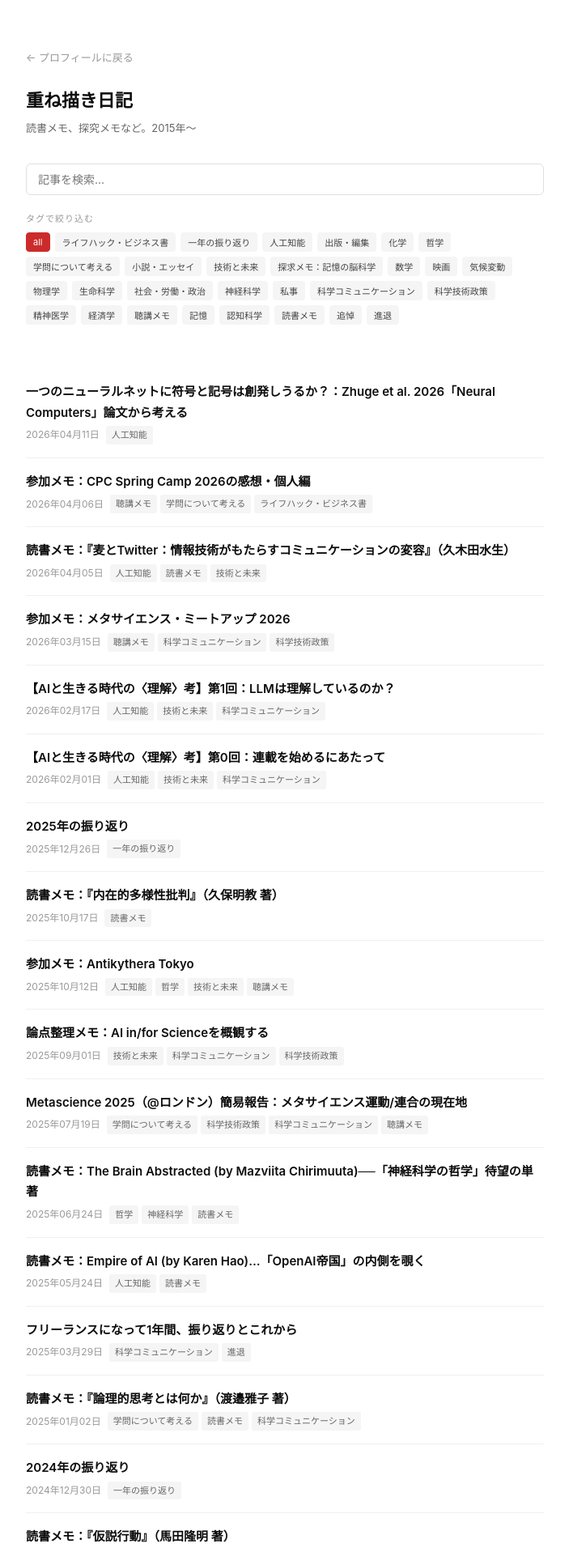
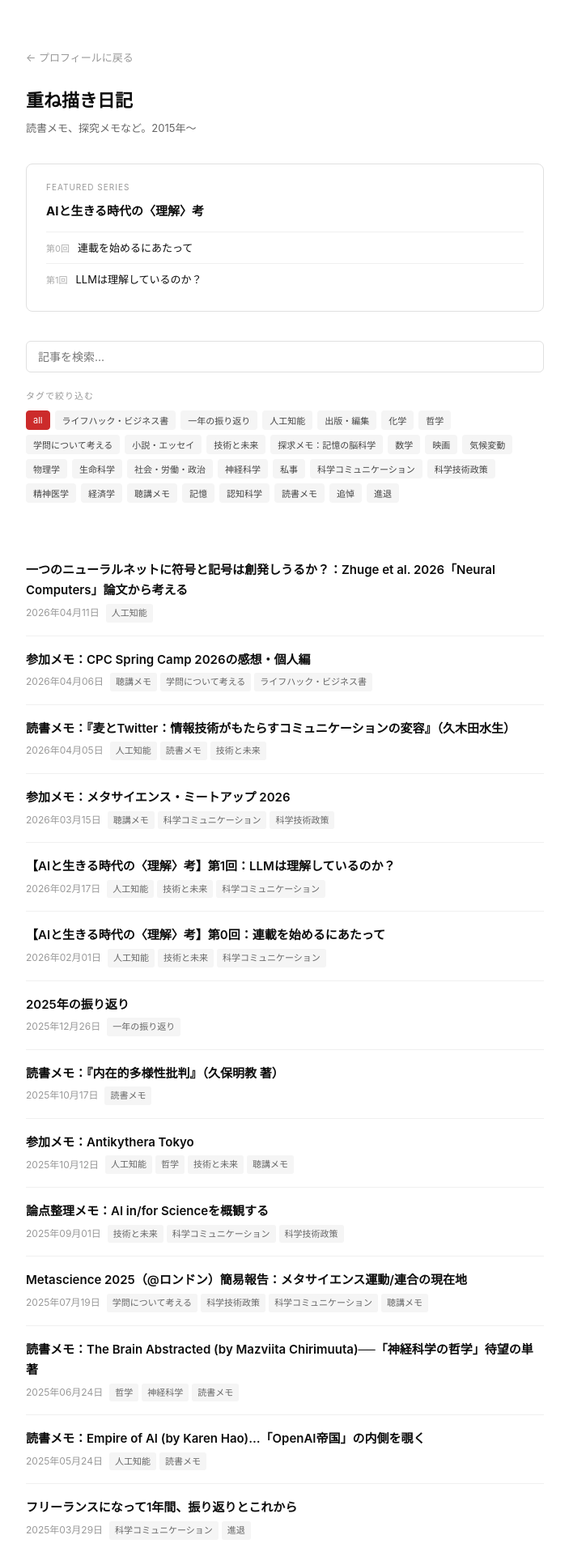
Before and after one commit to rmaruy3/rmaruy3.github.io, a Jekyll site: the page built from blog/index.html, in a window 1280 px wide. Shown: the top 1917 px of the page at 81% size, without its empty margins (288-991 px from the left). Built offline with Jekyll 4.4.1, drawn with Linux system fonts in a browser that asks for light colours.

Commit message:
Update index.html

```diff
--- a/blog/index.html
+++ b/blog/index.html
@@ -23,6 +23,23 @@ layout: null
     header p { font-size: 13px; color: #666; }
     .back { font-size: 13px; color: #999; margin-bottom: 24px; display: block; text-decoration: none; }
     .back:hover { color: #cc2b2b; }
+
+    /* 特集セクション */
+    .feature { border: 1.5px solid #e0e0e0; border-radius: 8px; padding: 20px 24px; margin-bottom: 36px; }
+    .feature-label { font-size: 10px; color: #999; text-transform: uppercase; letter-spacing: 1px; margin-bottom: 10px; }
+    .feature-title { font-size: 15px; font-weight: 700; margin-bottom: 14px; line-height: 1.5; }
+    .feature-links { display: flex; flex-direction: column; gap: 0; }
+    .feature-link {
+      display: flex; align-items: baseline; gap: 10px;
+      padding: 8px 0;
+      text-decoration: none;
+      color: #0d0d0d;
+      border-top: 1px solid #f0f0f0;
+      font-size: 13px;
+      transition: color 0.15s;
+    }
+    .feature-link:hover { color: #cc2b2b; }
+    .feature-link .ep { font-size: 11px; color: #aaa; flex-shrink: 0; }
 
     /* 検索ボックス */
     .search-box {
@@ -93,6 +110,22 @@ layout: null
       <h1>重ね描き日記</h1>
       <p>読書メモ、探究メモなど。2015年〜</p>
     </header>
+
+    <!-- 特集 -->
+    <div class="feature">
+      <div class="feature-label">Featured Series</div>
+      <div class="feature-title">AIと生きる時代の〈理解〉考</div>
+      <div class="feature-links">
+        <a class="feature-link" href="/blog/2026/02/01/post.html">
+          <span class="ep">第0回</span>
+          <span>連載を始めるにあたって</span>
+        </a>
+        <a class="feature-link" href="/blog/2026/02/17/post.html">
+          <span class="ep">第1回</span>
+          <span>LLMは理解しているのか？</span>
+        </a>
+      </div>
+    </div>
 
     <!-- 検索ボックス -->
     <input class="search-box" id="search" type="text" placeholder="記事を検索...">
```
